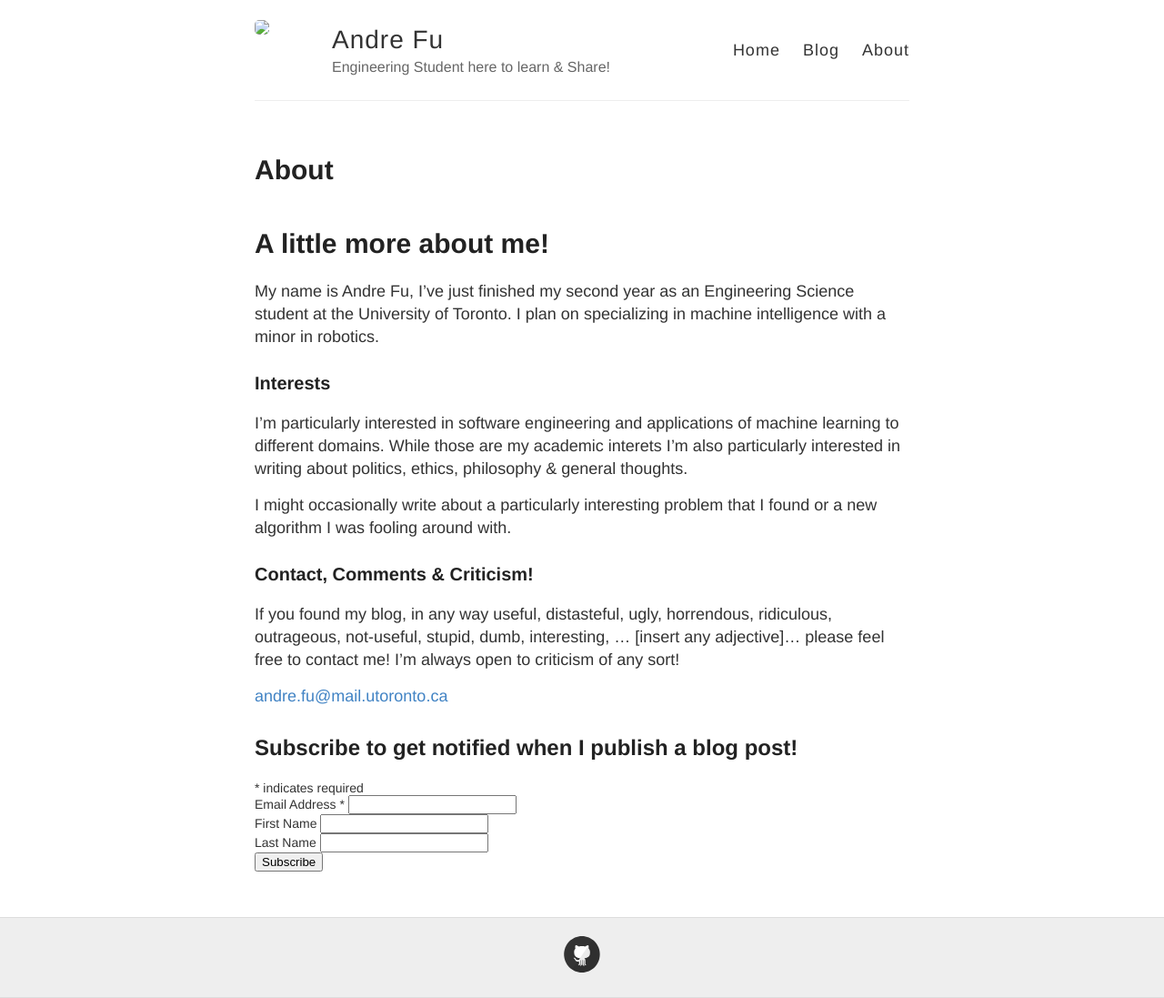
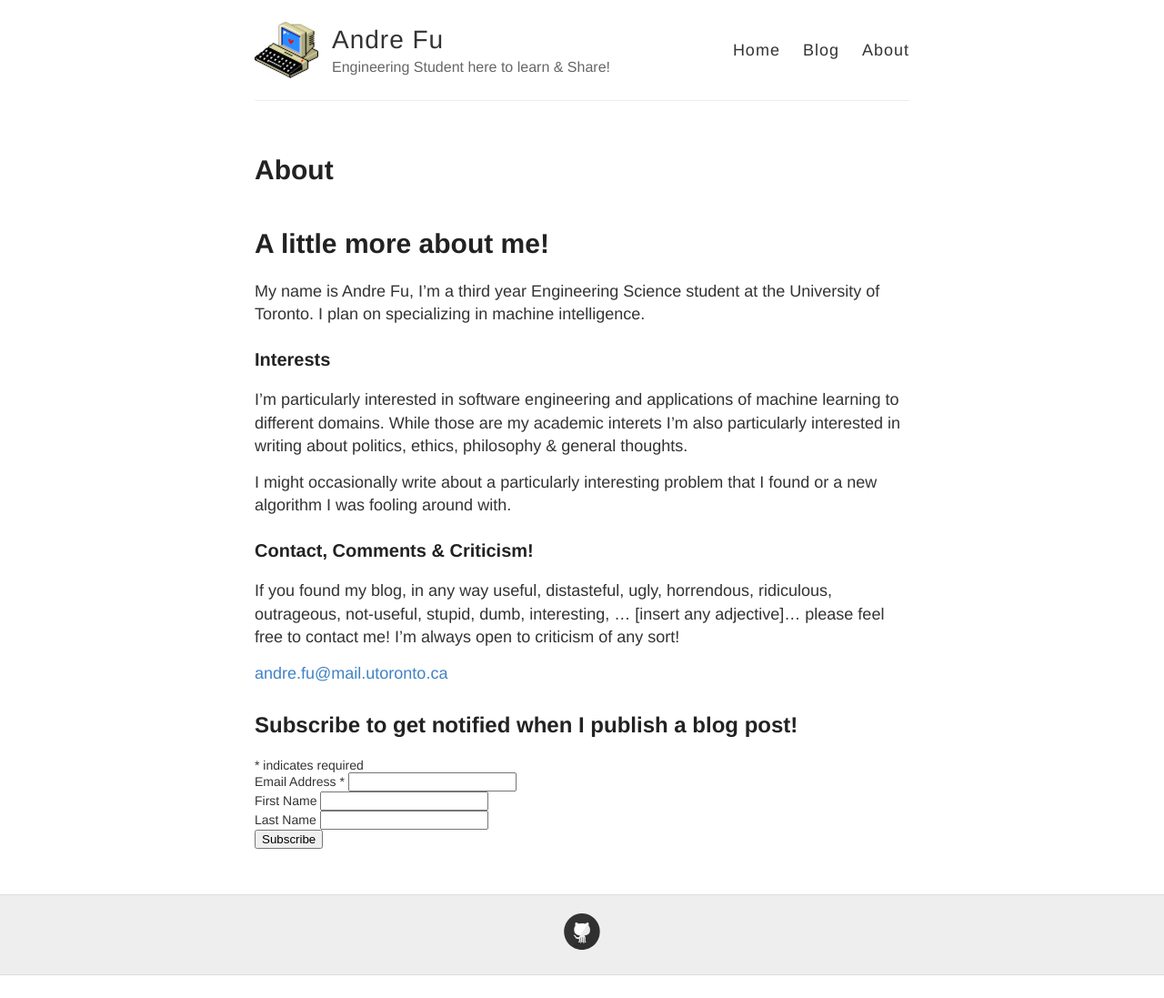
Before and after one commit to andre-fu/blog, a Jekyll site: the page built from about.md, in a window 1280 px wide. Shown: the whole page at 91% size. Built offline with Jekyll 4.4.1, drawn with Linux system fonts in a browser that asks for light colours; comment, search, counter and statistics services are not loaded; after the commit the page ends 1072 px from its top, so only the background shows below that.

Commit message:
fixed image path & deleted test

```diff
--- a/_config.yml
+++ b/_config.yml
@@ -9,7 +9,7 @@ name: Andre Fu
 description: Engineering Student here to learn & Share!
 
 # URL of your avatar or profile pic (you could use your GitHub profile pic)
-avatar: http://www.andrefu.ca/assets/img/favicon.png
+avatar: http://www.blog.andrefu.ca/images/favicon.png
 
 #
 # Flags below are optional
--- a/about.md
+++ b/about.md
@@ -6,7 +6,7 @@ permalink: /about/
 
 # A little more about me!
 
-My name is Andre Fu, I've just finished my second year as an Engineering Science student at the University of Toronto. I plan on specializing in machine intelligence with a minor in robotics.
+My name is Andre Fu, I'm a third year Engineering Science student at the University of Toronto. I plan on specializing in machine intelligence.
 
 ### Interests
 I'm particularly interested in software engineering and applications of machine learning to different domains. While those are my academic interets I'm also particularly interested in writing about politics, ethics, philosophy & general thoughts.
```
Also changed, not shown: _posts/2021-01-05-test.md (deleted, +0 -1 lines), images/favicon.png (added).
